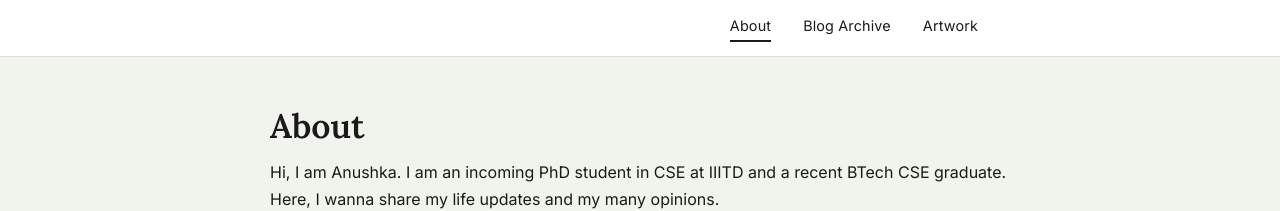
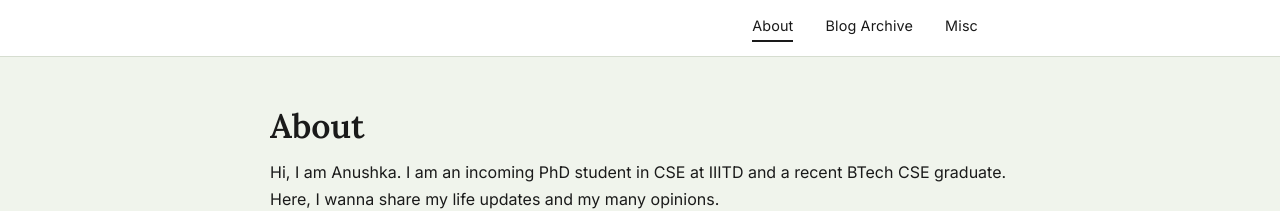
Before and after one commit to anuzka115/anuzka115.github.io, a Jekyll site: the page built from index.md, in a window 1280 px wide. Shown: the top 211 px of the page. Built offline with Jekyll 4.4.1, drawn with Linux system fonts in a browser that asks for light colours.

Commit message:
Update default.html

```diff
--- a/_layouts/default.html
+++ b/_layouts/default.html
@@ -16,7 +16,7 @@
       <nav class="site-nav">
         <a href="/" {% if page.url == '/' or page.url == '/index.html' %}class="active"{% endif %}>About</a>
         <a href="/archive" {% if page.url == '/archive' or page.url == '/archive/' %}class="active"{% endif %}>Blog Archive</a>
-        <a href="/artwork" {% if page.url == '/artwork' or page.url == '/artwork/' %}class="active"{% endif %}>Artwork</a>
+        <a href="/artwork" {% if page.url == '/artwork' or page.url == '/artwork/' %}class="active"{% endif %}>Misc</a>
       </nav>
     </div>
   </header>
```
